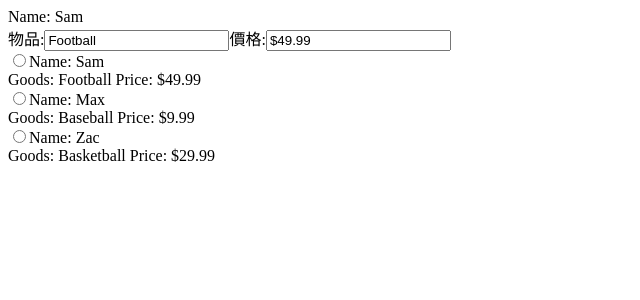
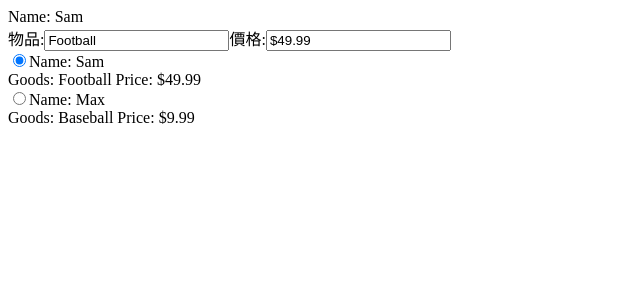
Before and after one commit to JiajunChou/React, a React (Create React App) app in the folder react-week1/: page / in a window 1280 px wide. Shown: the top 300 px of the page, without its empty margins (0-640 px from the left). Built offline with nearby package versions, Linux system fonts and the light colour scheme.

Commit message:
調整 上方FORM的表單已可以更新
1. radio 的按鈕需要按兩次才會更新，但上方的form 的input在第一次就會更新，為甚麼?
2. radio只能用一次，無法用兩次
3. 三個已上person無法使用這個程式邏輯

```diff
--- a/react-week1/src/component/BuyInfo.js
+++ b/react-week1/src/component/BuyInfo.js
@@ -1,7 +1,7 @@
 import React, { Component } from 'react';
 
 class Modify extends Component {
-constructor(props){
+  constructor(props){
   super(props);
 }
 
@@ -37,15 +37,19 @@ render(){
 }
 
 class ListInfo extends Component {
+  constructor(props){
+    super(props);
+  }
 
-  handleSubmit = (event) => {
+  handleOptionChange = (event) => {
+    this.props.handleSelectChange(event.target.value);
     event.preventDefault();
   }
   render(){
-    const content = this.props.BuyList.map((BuyInfo, index) => {
+    const content = this.props.BuyList.map((BuyInfo) => {
       return(
         <div key={BuyInfo.id}>
-          <input type="radio" name="select" value={index}/>
+          <input type="radio" name="select" value={BuyInfo.id} checked={this.props.selectedOption === BuyInfo.id} onChange={this.handleOptionChange} />
           <label>
             Name: {BuyInfo.id}
             <br />
@@ -55,43 +59,39 @@ class ListInfo extends Component {
       )
     });
     return (
-      <form onSubmit={this.handleSubmit}>
+      <div>
           {content}
-      </form>
+      </div>
     )
   }
 }
 
 class PageView extends Component{
-constructor(props){
-  super(props);
-  const BuyInfo = [
-    {id: "Sam", price: "$49.99", goods: "Football"},
-    {id: "Max", price: "$9.99", goods: "Baseball"},
-    {id: "Zac", price: "$29.99", goods: "Basketball"}
-  ];
-  this.state = {BuyInfo};
-}
+  constructor(props){
+    super(props);
+    this.state = {idx: 0};
+  };
 
-handleGoodsChange(){
-  this.setState({name:form.select.value, good: BuySomething[form.select.value].goods});
-}
-
-handlePriceChange(){
-  this.setState({name:form.select.value,price: BuySomething[form.select.value].price});
-}
+  handleModifyChange = (idx) => {
+    this.setState({idx: 1});
+  }
 
    render(){
-    const BuySomething = this.state.BuyInfo;
-    const name = "0";
-    const person = name === '0' ? 'Sam': name === '1' ? 'Max' : 'Zac';
-    const good = person === "Sam" ? BuySomething[0].goods : person === "Max" ? BuySomething[1].goods : BuySomething[2].goods;
-    const price = person === "Sam" ? BuySomething[0].price : person === "Max" ? BuySomething[1].price : BuySomething[2].price;
+    const BuySomething = this.props.BuyInfo;
+    const idx = this.state.idx;
+    var person = "";
+    if ((idx % 2) === 0) {
+      person = "Sam";
+    } else {
+      person = "Max";
+    }
+    const good = person === "Sam" ? BuySomething[0].goods : BuySomething[1].goods;
+    const price = person === "Sam" ? BuySomething[0].price : BuySomething[1].price;
 
      return(
         <div>
-          <Modify name={person} goods={good} price={price} handleChangeGood={this.handleGoodsChange} handleChangePrice={this.handlePriceChange} />
-          <ListInfo BuyList={BuySomething} />
+          <Modify name={person} goods={good} price={price} />
+          <ListInfo BuyList={BuySomething} selectedOption={person} handleSelectChange={this.handleModifyChange} />
         </div>
      )
    };
--- a/react-week1/src/index.js
+++ b/react-week1/src/index.js
@@ -2,5 +2,15 @@ import React from 'react';
 import ReactDOM from 'react-dom';
 import PageView from './component/BuyInfo'
 
+// const BuyInfo = [
+//     {id: "Sam", price: "$49.99", goods: "Football"},
+//     {id: "Max", price: "$9.99", goods: "Baseball"},
+//     {id: "Zac", price: "$29.99", goods: "Basketball"}
+//   ];
+  const BuyInfo = [
+    {id: "Sam", price: "$49.99", goods: "Football"},
+    {id: "Max", price: "$9.99", goods: "Baseball"}
+  ];
 
-ReactDOM.render(<PageView />, document.getElementById('root'));
+
+ReactDOM.render(<PageView BuyInfo={BuyInfo}/>, document.getElementById('root'));
```
